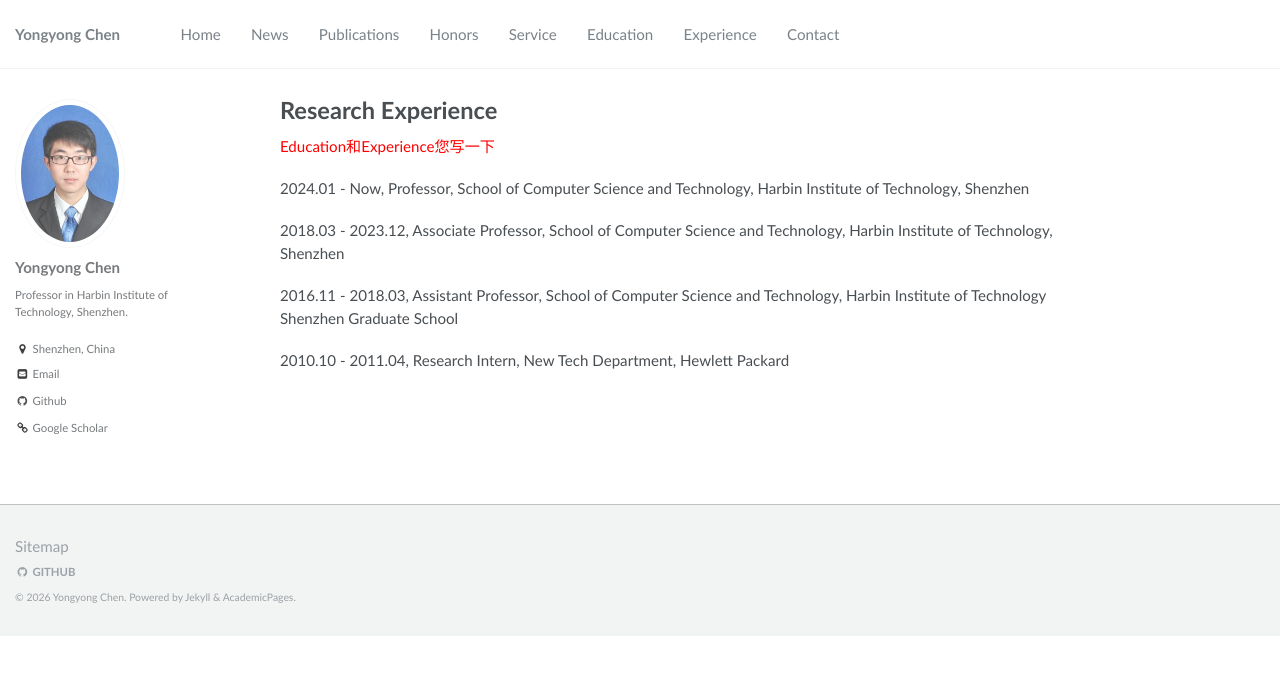
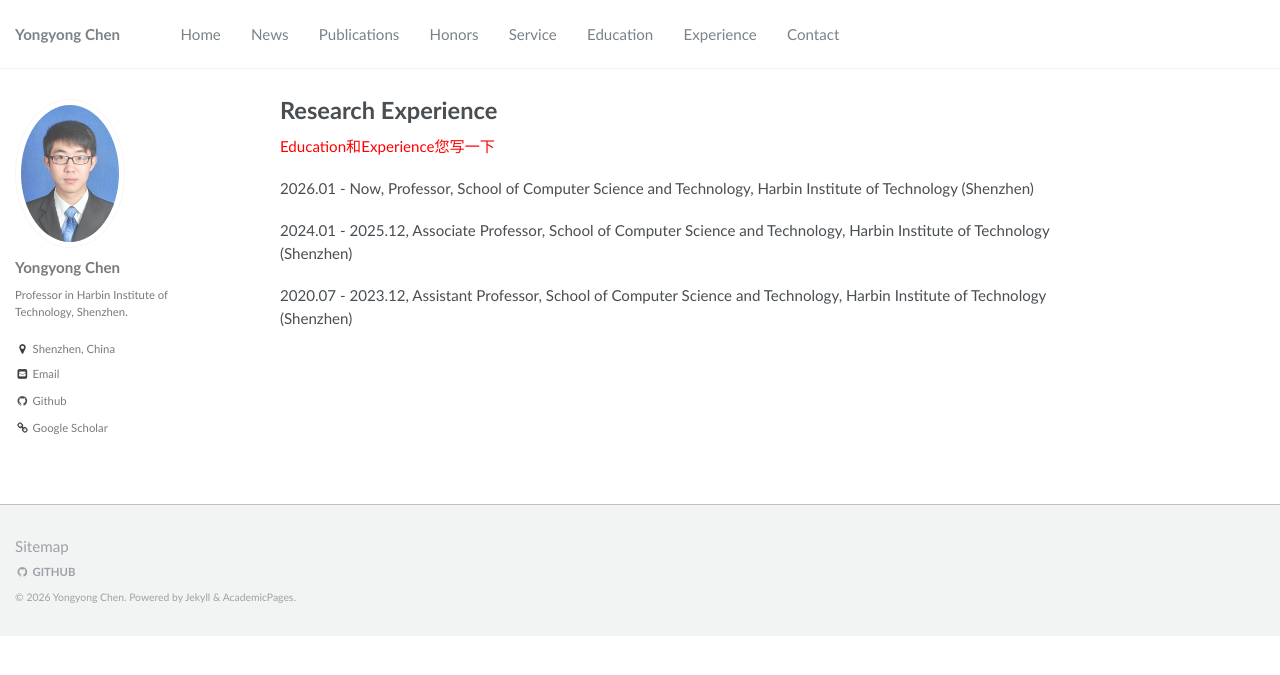
Before and after one commit to cyyhit/cyyhit.github.io, a Jekyll site: the page built from _pages/experience.md, in a window 1280 px wide. Shown: the top 675 px of the page. Built offline with Jekyll 4.4.1, drawn with Linux system fonts in a browser that asks for light colours.

Commit message:
Update experience.md

```diff
--- a/_pages/experience.md
+++ b/_pages/experience.md
@@ -6,10 +6,8 @@ author_profile: true
 
 <span style="color:red;">Education和Experience您写一下</span>
 
-2024.01 - Now, Professor, School of Computer Science and Technology, Harbin Institute of Technology, Shenzhen
+2026.01 - Now, Professor, School of Computer Science and Technology, Harbin Institute of Technology (Shenzhen)
 
-2018.03 - 2023.12, Associate Professor, School of Computer Science and Technology, Harbin Institute of Technology, Shenzhen
+2024.01 - 2025.12, Associate Professor, School of Computer Science and Technology, Harbin Institute of Technology (Shenzhen)
 
-2016.11 - 2018.03, Assistant Professor, School of Computer Science and Technology, Harbin Institute of Technology Shenzhen Graduate School
-
-2010.10 - 2011.04, Research Intern, New Tech Department, Hewlett Packard
+2020.07 - 2023.12, Assistant Professor, School of Computer Science and Technology, Harbin Institute of Technology (Shenzhen)
```
